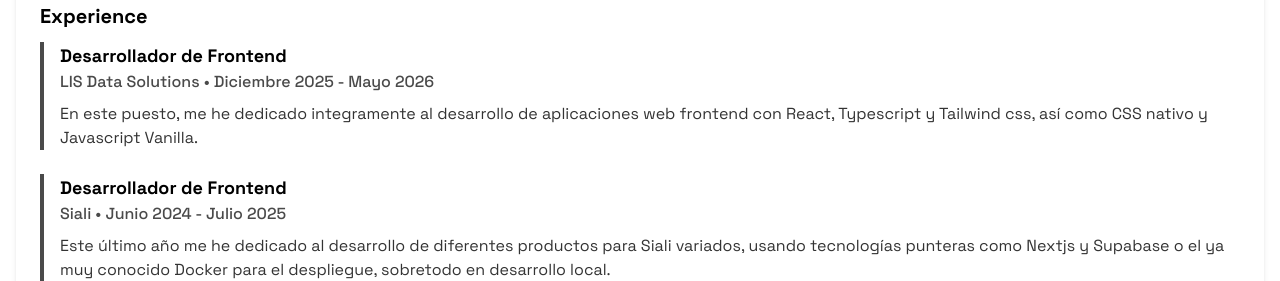
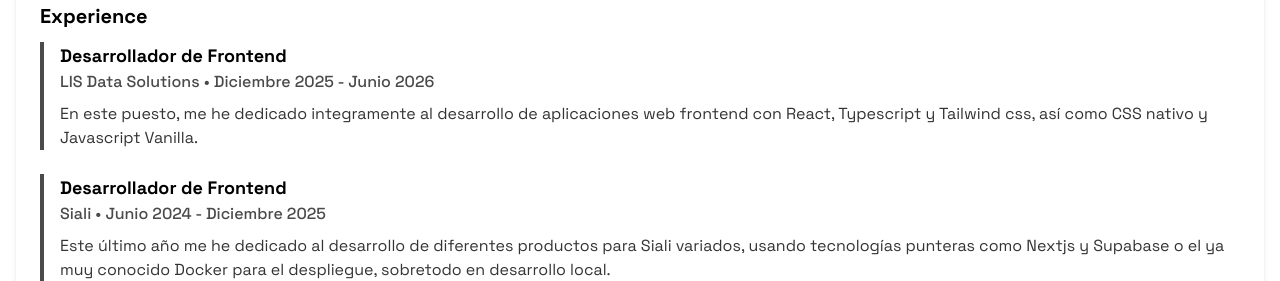
Before and after one commit to jvgemelo/javi-portfolio, a Next.js app: page /profile in a window 1280 px wide. Shown: the part 658-939 px from the top of the page. Built offline with nearby package versions, Linux system fonts and the light colour scheme.

Commit message:
update employment period for Frontend Developer role at Siali

```diff
--- a/app/profile/page.tsx
+++ b/app/profile/page.tsx
@@ -14,13 +14,13 @@ equipo.`,
     {
       position: "Desarrollador de Frontend",
       company: "LIS Data Solutions",
-      period: "Diciembre 2025 - Mayo 2026",
+      period: "Diciembre 2025 - Junio 2026",
       description: "En este puesto, me he dedicado integramente al desarrollo de aplicaciones web frontend con React, Typescript y Tailwind css, así como CSS nativo y Javascript Vanilla."
     },
     {
       position: "Desarrollador de Frontend",
       company: "Siali",
-      period: "Junio 2024 - Julio 2025",
+      period: "Junio 2024 - Diciembre 2025",
       description: "Este último año me he dedicado al desarrollo de diferentes productos para Siali variados, usando tecnologías punteras como Nextjs y Supabase o el ya muy conocido Docker para el despliegue, sobretodo en desarrollo local."
     },
     {
```
